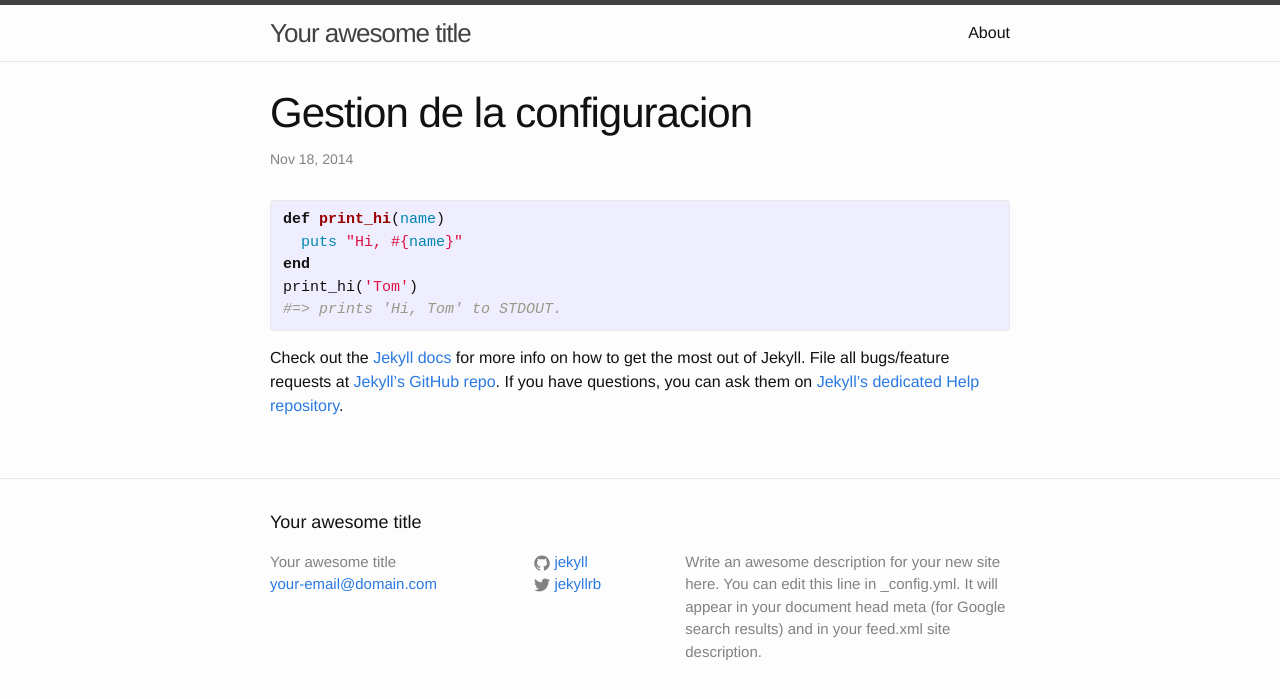
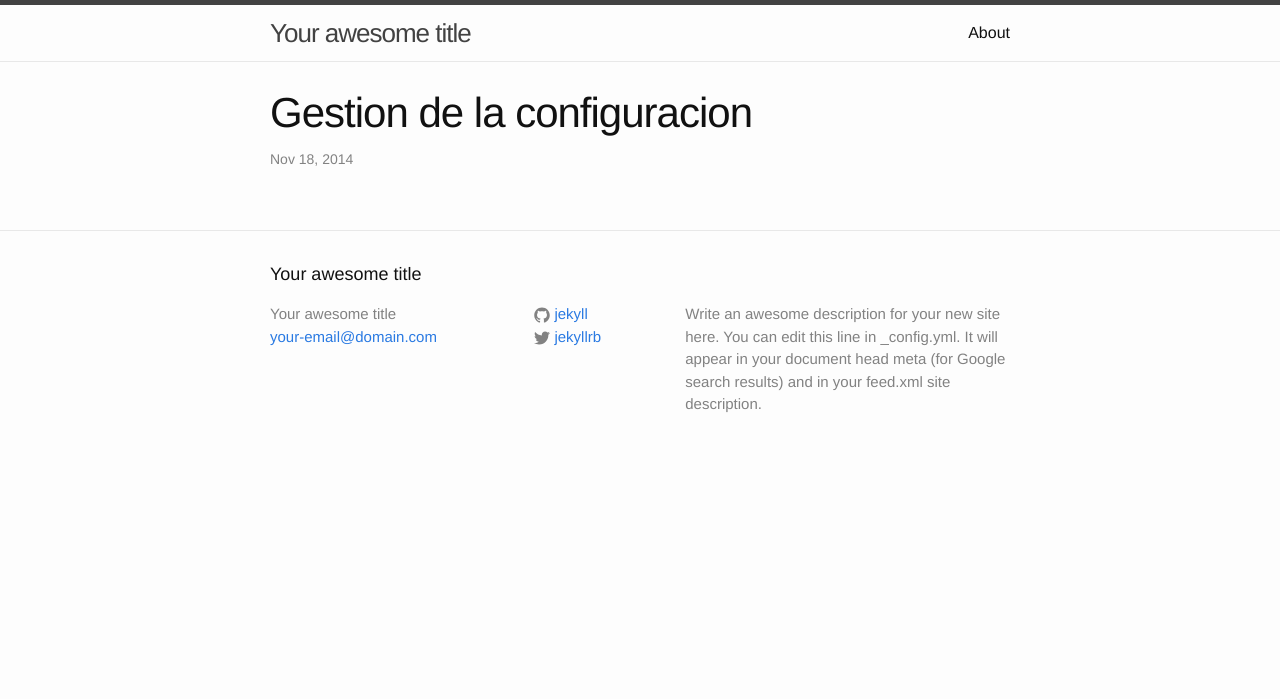
Before and after one commit to jefcorrea93/jefcorrea93.github.io, a Jekyll site: the page built from _posts/2014-11-18-welcome-to-jekyll.markdown, in a window 1280 px wide. Shown: the top 699 px of the page. Built offline with Jekyll 4.4.1, drawn with Linux system fonts in a browser that asks for light colours.

Commit message:
Update 2014-11-18-welcome-to-jekyll.markdown

```diff
--- a/_posts/2014-11-18-welcome-to-jekyll.markdown
+++ b/_posts/2014-11-18-welcome-to-jekyll.markdown
@@ -4,16 +4,3 @@
 date:   2014-11-18 18:42:50
 categories: jekyll update
 ---
-{% highlight ruby %}
-def print_hi(name)
-  puts "Hi, #{name}"
-end
-print_hi('Tom')
-#=> prints 'Hi, Tom' to STDOUT.
-{% endhighlight %}
-
-Check out the [Jekyll docs][jekyll] for more info on how to get the most out of Jekyll. File all bugs/feature requests at [Jekyll’s GitHub repo][jekyll-gh]. If you have questions, you can ask them on [Jekyll’s dedicated Help repository][jekyll-help].
-
-[jekyll]:      http://jekyllrb.com
-[jekyll-gh]:   https://github.com/jekyll/jekyll
-[jekyll-help]: https://github.com/jekyll/jekyll-help
```
